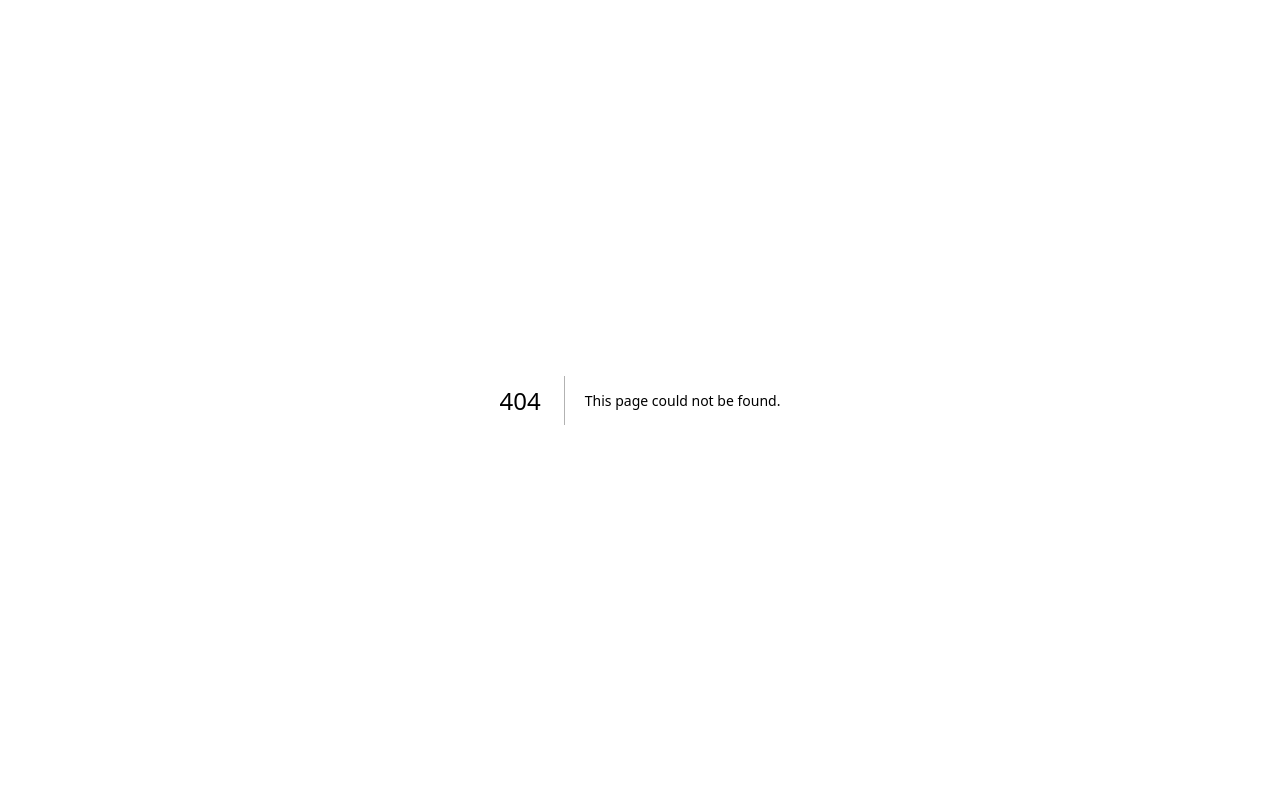
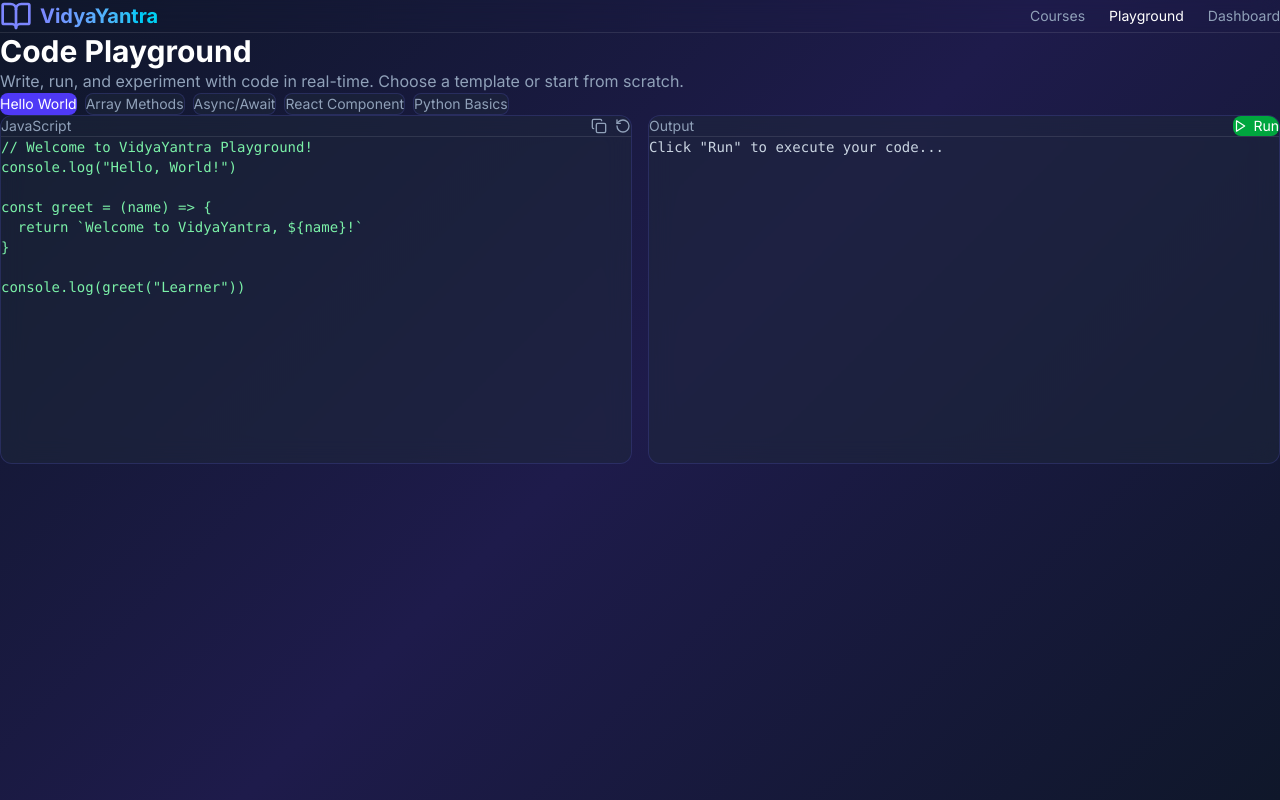
Before and after one commit to ganeshgowri-ASA/VidyaYantra, a Next.js app: page /playground in a window 1280 px wide. Before the commit this address had no page. Built offline with nearby package versions, Linux system fonts and the light colour scheme.

Commit message:
feat: add interactive code playground with templates and live execution

```diff
--- /dev/null
+++ b/src/app/playground/page.tsx
@@ -0,0 +1,140 @@
+'use client'
+import { useState } from 'react'
+import Link from 'next/link'
+import { BookOpen, Play, RotateCcw, Copy, Check } from 'lucide-react'
+
+const templates = [
+  {
+    id: 'hello',
+    title: 'Hello World',
+    language: 'JavaScript',
+    code: '// Welcome to VidyaYantra Playground!\nconsole.log("Hello, World!")\n\nconst greet = (name) => {\n  return `Welcome to VidyaYantra, ${name}!`\n}\n\nconsole.log(greet("Learner"))',
+  },
+  {
+    id: 'array',
+    title: 'Array Methods',
+    language: 'JavaScript',
+    code: 'const numbers = [1, 2, 3, 4, 5, 6, 7, 8, 9, 10]\n\n// Filter even numbers\nconst evens = numbers.filter(n => n % 2 === 0)\nconsole.log("Evens:", evens)\n\n// Map to squares\nconst squares = numbers.map(n => n * n)\nconsole.log("Squares:", squares)\n\n// Reduce to sum\nconst sum = numbers.reduce((acc, n) => acc + n, 0)\nconsole.log("Sum:", sum)',
+  },
+  {
+    id: 'async',
+    title: 'Async/Await',
+    language: 'JavaScript',
+    code: 'const fetchData = async () => {\n  console.log("Fetching data...")\n  \n  // Simulating API call\n  const delay = (ms) => new Promise(r => setTimeout(r, ms))\n  await delay(1000)\n  \n  const data = { users: 42, active: 28 }\n  console.log("Data received:", JSON.stringify(data))\n  return data\n}\n\nfetchData().then(d => console.log("Done!", d))',
+  },
+  {
+    id: 'react',
+    title: 'React Component',
+    language: 'JSX',
+    code: '// React Counter Component\nfunction Counter() {\n  const [count, setCount] = React.useState(0)\n  \n  return (\n    <div className="counter">\n      <h2>Count: {count}</h2>\n      <button onClick={() => setCount(c => c + 1)}>\n        Increment\n      </button>\n      <button onClick={() => setCount(0)}>\n        Reset\n      </button>\n    </div>\n  )\n}',
+  },
+  {
+    id: 'python',
+    title: 'Python Basics',
+    language: 'Python',
+    code: '# Python Data Analysis Example\ndata = [23, 45, 12, 67, 34, 89, 56]\n\n# Basic statistics\nprint(f"Mean: {sum(data) / len(data):.1f}")\nprint(f"Max: {max(data)}")\nprint(f"Min: {min(data)}")\nprint(f"Sorted: {sorted(data)}")\n\n# List comprehension\nsquares = [x**2 for x in data if x > 30]\nprint(f"Squares of values > 30: {squares}")',
+  },
+]
+
+export default function Playground() {
+  const [selectedTemplate, setSelectedTemplate] = useState(templates[0])
+  const [code, setCode] = useState(templates[0].code)
+  const [output, setOutput] = useState('')
+  const [copied, setCopied] = useState(false)
+
+  const runCode = () => {
+    try {
+      const logs: string[] = []
+      const mockConsole = {
+        log: (...args: unknown[]) => logs.push(args.map(a => typeof a === 'object' ? JSON.stringify(a) : String(a)).join(' ')),
+      }
+      const fn = new Function('console', code)
+      fn(mockConsole)
+      setOutput(logs.join('\n'))
+    } catch (err: unknown) {
+      setOutput(`Error: ${err instanceof Error ? err.message : String(err)}`)
+    }
+  }
+
+  const copyCode = () => {
+    navigator.clipboard.writeText(code)
+    setCopied(true)
+    setTimeout(() => setCopied(false), 2000)
+  }
+
+  return (
+    <main className="min-h-screen">
+      <nav className="flex items-center justify-between px-6 md:px-12 py-4 border-b border-white/10 backdrop-blur-md sticky top-0 z-50">
+        <Link href="/" className="flex items-center gap-2">
+          <BookOpen className="w-8 h-8 text-indigo-400" />
+          <span className="text-xl font-bold bg-gradient-to-r from-indigo-400 to-cyan-400 bg-clip-text text-transparent">VidyaYantra</span>
+        </Link>
+        <div className="hidden md:flex items-center gap-6 text-sm text-slate-400">
+          <Link href="/courses" className="hover:text-white transition">Courses</Link>
+          <Link href="/playground" className="text-white">Playground</Link>
+          <Link href="/dashboard" className="hover:text-white transition">Dashboard</Link>
+        </div>
+      </nav>
+
+      <div className="px-4 md:px-12 py-8 max-w-7xl mx-auto">
+        <div className="mb-8">
+          <h1 className="text-3xl font-bold text-white mb-2">Code Playground</h1>
+          <p className="text-slate-400">Write, run, and experiment with code in real-time. Choose a template or start from scratch.</p>
+        </div>
+
+        <div className="flex gap-2 mb-6 overflow-x-auto pb-2">
+          {templates.map((t) => (
+            <button
+              key={t.id}
+              onClick={() => { setSelectedTemplate(t); setCode(t.code); setOutput('') }}
+              className={`px-4 py-2 rounded-lg text-sm whitespace-nowrap transition ${
+                selectedTemplate.id === t.id
+                  ? 'bg-indigo-600 text-white'
+                  : 'glass text-slate-400 hover:text-white'
+              }`}
+            >
+              {t.title}
+            </button>
+          ))}
+        </div>
+
+        <div className="grid lg:grid-cols-2 gap-4">
+          <div className="glass rounded-xl overflow-hidden">
+            <div className="flex items-center justify-between px-4 py-2 border-b border-white/10">
+              <span className="text-sm text-slate-400">{selectedTemplate.language}</span>
+              <div className="flex gap-2">
+                <button onClick={copyCode} className="text-slate-400 hover:text-white transition p-1">
+                  {copied ? <Check className="w-4 h-4 text-green-400" /> : <Copy className="w-4 h-4" />}
+                </button>
+                <button onClick={() => { setCode(selectedTemplate.code); setOutput('') }} className="text-slate-400 hover:text-white transition p-1">
+                  <RotateCcw className="w-4 h-4" />
+                </button>
+              </div>
+            </div>
+            <textarea
+              value={code}
+              onChange={(e) => setCode(e.target.value)}
+              className="w-full h-80 p-4 bg-transparent text-green-300 font-mono text-sm resize-none outline-none"
+              spellCheck={false}
+            />
+          </div>
+
+          <div className="glass rounded-xl overflow-hidden">
+            <div className="flex items-center justify-between px-4 py-2 border-b border-white/10">
+              <span className="text-sm text-slate-400">Output</span>
+              <button
+                onClick={runCode}
+                className="flex items-center gap-1.5 px-3 py-1.5 bg-green-600 hover:bg-green-500 rounded-lg text-white text-sm transition"
+              >
+                <Play className="w-3.5 h-3.5" /> Run
+              </button>
+            </div>
+            <pre className="h-80 p-4 text-sm font-mono text-slate-300 overflow-auto whitespace-pre-wrap">
+              {output || 'Click "Run" to execute your code...'}
+            </pre>
+          </div>
+        </div>
+      </div>
+    </main>
+  )
+}
```
